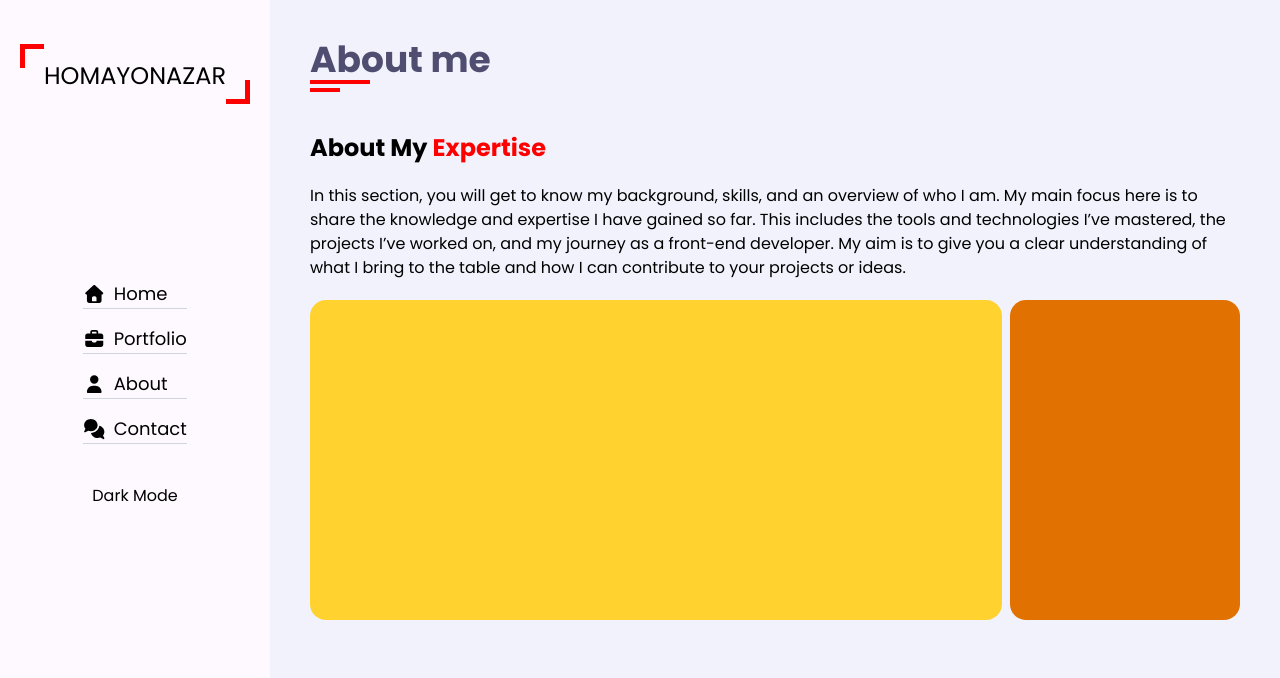
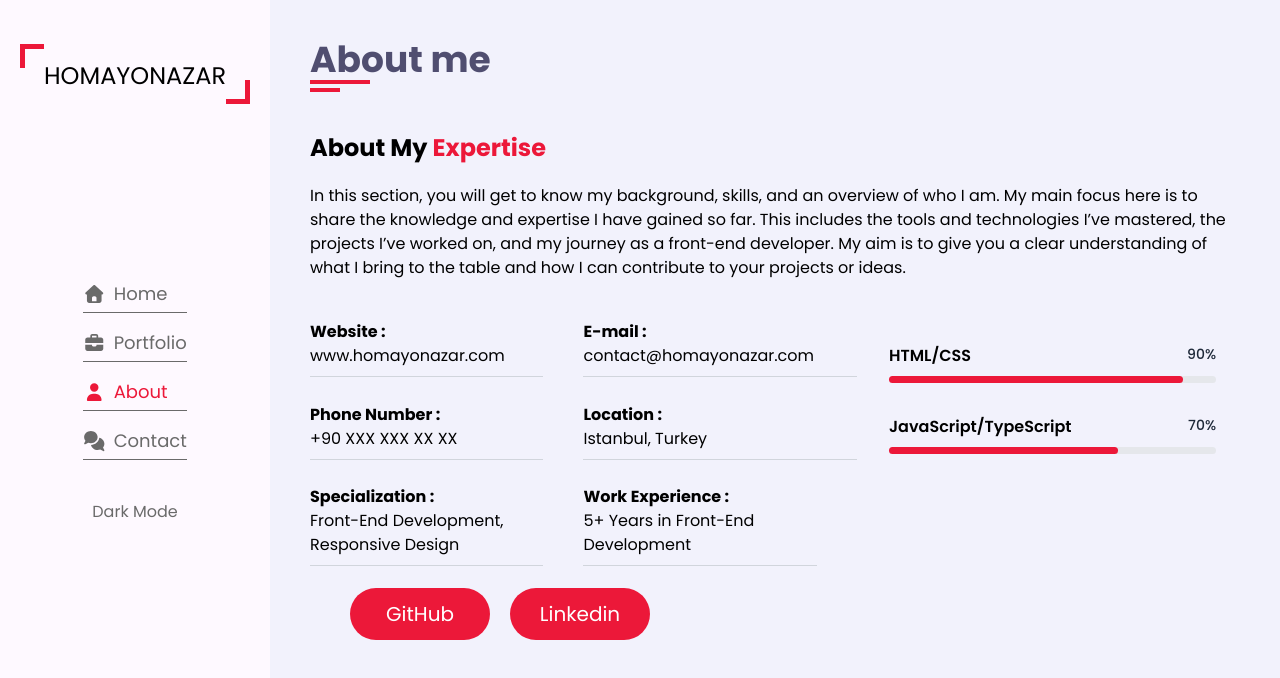
Before and after one commit to homayonazar/My-Website--New-Version-, a React (Vite) app: page /about in a window 1280 px wide. Shown: the top 678 px of the page. Built offline with nearby package versions, Linux system fonts and the light colour scheme.

Commit message:
About section completed

```diff
--- a/src/components/SideMenu.tsx
+++ b/src/components/SideMenu.tsx
@@ -1,10 +1,9 @@
 import { FontAwesomeIcon } from '@fortawesome/react-fontawesome'
 import { faBriefcase, faComments, faHouse, faUser } from '@fortawesome/free-solid-svg-icons'
 import { useEffect, useState } from 'react';
-import { Link } from 'react-router-dom';
+import { NavLink } from 'react-router-dom';
 
 function SideMenu() {
-
     const [darkMode, setDarkMode] = useState(() => {
         const saved = localStorage.getItem("theme");
         return saved ? saved === "dark" : false;
@@ -21,11 +20,6 @@ function SideMenu() {
         }
     }, [darkMode]);
 
-
-
-
-
-
     return (
         <div>
             <div className="fixMenu fixed w-[270px] h-full flex flex-col items-center bg-[var(--bgside)] ">
@@ -34,36 +28,33 @@ function SideMenu() {
                 <div className="absolute w-6 h-6 border-t-[5px] border-l-[5px] border-[var(--skin)] left-5 top-11"></div>
                 <br /><br />
                 <ul className="space-y-4 text-lg mt-35">
-                    <li className="flex items-center gap-2 border-b border-gray-300 hover:underline cursor-pointer">
-                        <Link to="/" className="flex items-center gap-2 w-full">
+                    <li className="flex items-center gap-2 border-b border-[var(--border)] hover:underline cursor-pointer">
+                        <NavLink to="/" className={({ isActive }) => `flex items-center pb-1 gap-2 w-full ${isActive ? "text-[var(--skin)]" : "text-[var(--border)]"}`}>
                             <FontAwesomeIcon icon={faHouse} /> Home
-                        </Link>
+                        </NavLink>
                     </li>
-
-                    <li className="flex items-center gap-2 border-b border-gray-300 hover:underline cursor-pointer">
-                        <Link to="/portfolio" className="flex items-center gap-2 w-full">
+                    <li className="flex items-center gap-2 border-b border-[var(--border)] hover:underline cursor-pointer">
+                        <NavLink to="/portfolio" className={({ isActive }) => `flex items-center pb-1 gap-2 w-full ${isActive ? "text-[var(--skin)]" : "text-[var(--border)]"}`}>
                             <FontAwesomeIcon icon={faBriefcase} /> Portfolio
-                        </Link>
+                        </NavLink>
                     </li>
-
-                    <li className="flex items-center gap-2 border-b border-gray-300 hover:underline cursor-pointer">
-                        <Link to="/about" className="flex items-center gap-2 w-full">
+                    <li className="flex items-center gap-2 border-b border-[var(--border)] hover:underline cursor-pointer">
+                        <NavLink to="/about" className={({ isActive }) => `flex items-center pb-1 gap-2 w-full ${isActive ? "text-[var(--skin)]" : "text-[var(--border)]"}`}>
                             <FontAwesomeIcon icon={faUser} /> About
-                        </Link>
+                        </NavLink>
                     </li>
-
-                    <li className="flex items-center gap-2 border-b border-gray-300 hover:underline cursor-pointer">
-                        <Link to="/contact" className="flex items-center gap-2 w-full">
+                    <li className="flex items-center gap-2 border-b border-[var(--border)] hover:underline cursor-pointer">
+                        <NavLink to="/contact" className={({ isActive }) => `flex items-center pb-1 gap-2 w-full ${isActive ? "text-[var(--skin)]" : "text-[var(--border)]"}`}>
                             <FontAwesomeIcon icon={faComments} /> Contact
-                        </Link>
+                        </NavLink>
                     </li>
                 </ul>
-                <button className='mt-10 cursor-pointer' onClick={() => setDarkMode(!darkMode)}>
+                <button className="mt-10 cursor-pointer text-[var(--border)]" onClick={() => setDarkMode(!darkMode)}>
                     {darkMode ? "Light Mode" : "Dark Mode"}
                 </button>
             </div>
         </div>
-    )
+    );
 }
 
-export default SideMenu
+export default SideMenu;
--- a/src/index.css
+++ b/src/index.css
@@ -20,14 +20,15 @@ body {
     --text: #000000;
     --myGreen: #d8efee;
     --myBlue: #d9ebf6;
-    --texttitle: #504e70 ;
-    --comment : #f2f2f2 ;
-    --navbar: #ebebeb ;
+    --texttitle: #504e70;
+    --comment: #f2f2f2;
+    --navbar: #ebebeb;
     --myFONT-w: #ffffff;
     --myFONT-B: #2e2e2e;
     --myFontColor: #2aaac6;
     --myWhite: #eff1f4;
-    --skin:red;
+    --skin: #ec1839;
+    --border: #6a6a6a ;
 
 }
 
@@ -37,14 +38,15 @@ body {
     --text: #e1e1e1;
     --myGreen: #1d2b2a;
     --myBlue: #3e5666;
-    --navbar: #414a4b ;
-    --texttitle: #d3f8fc ;
-    --comment : #1d2b2a ;
+    --navbar: #414a4b;
+    --texttitle: #d3f8fc;
+    --comment: #1d2b2a;
     --myFontColor: #90e0ef;
     --myWhite: #0f2027;
     --myFONT-w: #0f2027;
     --myFONT-B: #ffffff;
     --textColor: #ffffff;
+    --border: #bababa ;
 }
 
 /* p ,li,h2,span , h1 {
@@ -56,15 +58,19 @@ body {
 .white-force {
     color: white !important;
 }
+
 .yello-force {
     color: rgb(255, 231, 78) !important;
 }
+
 .red-force {
     color: rgb(255, 59, 59) !important;
 }
+
 .black-force {
     color: rgb(0, 0, 0) !important;
 }
+
 .blue-force {
     color: rgb(138, 112, 255) !important;
 }
--- a/src/pages/About.tsx
+++ b/src/pages/About.tsx
@@ -1,10 +1,16 @@
 import SideMenu from "../components/SideMenu";
 
 export default function About() {
+    const skills = [
+        { name: "HTML/CSS", percent: 90 },
+        { name: "JavaScript/TypeScript", percent: 70 },
+        // { name: "React", percent: 60 },
+    ];
     return (
         <div>
             <SideMenu />
-            <div className="About ml-[270px]">
+            <div className="ABOUT flex justify-center">
+                <div className="About ml-[270px] max-w-300">
                     <h2 className="text-4xl font-bold p-10 block">
                         <p className="text-4xl text-[var(--texttitle)]">About me</p>
                         <div className="ddd border-t-4 w-[60px] border-[var(--skin)]"></div>
@@ -17,8 +23,58 @@ export default function About() {
                         clear understanding of what I bring to the table and how I can contribute to your projects or ideas.
                     </p>
                     <div className="experienceSec w-full flex flex-row px-10 pt-5 gap-2">
-                    <div className="leftSec w-3/4 h-80 bg-amber-300 rounded-2xl" ></div>
-                    <div className="rightSec w-1/4 h-80 bg-amber-600 rounded-2xl"></div>
+
+                        <div className="leftSecMain leftSec w-3/4 h-80  rounded-2xl flex flex-col mt-5 ">
+                            <div className="leftSec  h-80  rounded-2xl flex flex-row " >
+                                <div className="left1 w-1/2 pe-10">
+                                    <p className="font-bold ">Website : </p><span className="block pb-2 border-b-1 border-gray-300">www.homayonazar.com</span>
+                                </div>
+                                <div className="right1 w-1/2 ">
+                                    <p className="font-bold ">E-mail : </p><span className="block pb-2 border-b-1 border-gray-300">contact@homayonazar.com</span>
+                                </div>
+
+                            </div>
+                            <div className="leftSec h-80 rounded-2xl flex flex-row " >
+                                <div className="left1 w-1/2 pe-10">
+                                    <p className="font-bold">Phone Number : </p><span className="block pb-2 border-b-1 border-gray-300">+90 XXX XXX XX XX</span>
+                                </div>
+                                <div className="right1 w-1/2">
+                                    <p className="font-bold">Location :</p><span className="block pb-2 border-b-1 border-gray-300">Istanbul, Turkey</span>
+                                </div>
+
+                            </div>
+                            <div className="leftSec h-80 rounded-2xl flex flex-row " >
+                                <div className="left1 w-1/2 pe-10">
+                                    <p className="font-bold">Specialization : </p><span className="block pb-2 border-b-1 border-gray-300">Front-End Development, Responsive Design</span>
+                                </div>
+                                <div className="right1 w-1/2 pe-10">
+                                    <p className="font-bold">Work Experience : </p><span className="block pb-2 border-b-1 border-gray-300">5+ Years in Front-End Development</span>
+                                </div>
+
+                            </div>
+                            <div className="Buttons flex flex-row gap-5 ms-10">
+                                <a href="https://github.com/homayonazar" target="_blank" rel="noopener noreferrer"><div className="btn1 mt-5 bg-[var(--skin)] text-white w-35 p-3 rounded-4xl text-center text-xl hover:scale-105 duration-300">GitHub</div></a>
+                                <a href="https://www.linkedin.com/in/homayonazar" target="_blank" rel="noopener noreferrer"><div className="btn2 mt-5 bg-[var(--skin)] text-white w-35 p-3 rounded-4xl text-center text-xl hover:scale-105 duration-300">Linkedin</div></a>
+                            </div>
+                        </div>
+                        <div className="rightSec w-1/2 h-auto rounded-2xl mt-5 p-6">
+                            <div className="progressBar flex flex-col space-y-8">
+                                {skills.map((skill, index) => (
+                                    <div key={index} className="skill-item">
+                                        <div className="flex justify-between mb-2">
+                                            <h5 className="text-base font-semibold">{skill.name}</h5>
+                                            <span className="text-sm font-medium text-gray-800">{skill.percent}%</span>
+                                        </div>
+                                        <div className="relative w-full h-[7px] bg-gray-200 rounded-md">
+                                            <div className="absolute left-0 top-0 h-full rounded-md bg-[var(--skin)]"
+                                                style={{ width: `${skill.percent}%` }}>
+                                            </div>
+                                        </div>
+                                    </div>
+                                ))}
+                            </div>
+                        </div>
+                    </div>
                 </div>
             </div>
 
--- a/src/pages/Contact.tsx
+++ b/src/pages/Contact.tsx
@@ -4,12 +4,14 @@ export default function Contact() {
     return (
         <div>
             <SideMenu />
-            <div className="contact Contact ml-[270px]">
-                <h2 className="text-4xl font-bold p-10  text-[var(--texttitle)] block">
-                        <p className="text-4xl font-bold block text-[var(--texttitle)]">Contact</p>
+            <div className="CONTACT">
+                <div className="contact ml-[270px] max-w-300 ">
+                    <h2 className="text-4xl font-bold p-10  text-[var(--texttitle)] ">
+                        <p className="text-4xl font-bold  text-[var(--texttitle)]">Contact</p>
                         <div className="ddd border-t-4 w-[60px] border-[var(--skin)]"></div>
                         <div className="ddd border-t-4 w-[30px] mt-1 border-[var(--skin)]"></div>
                     </h2>
+                </div>
             </div>
 
         </div>
```
Also changed, not shown: src/pages/Home.tsx (indentation only). Lines whose indentation alone changed are shown as unchanged.
